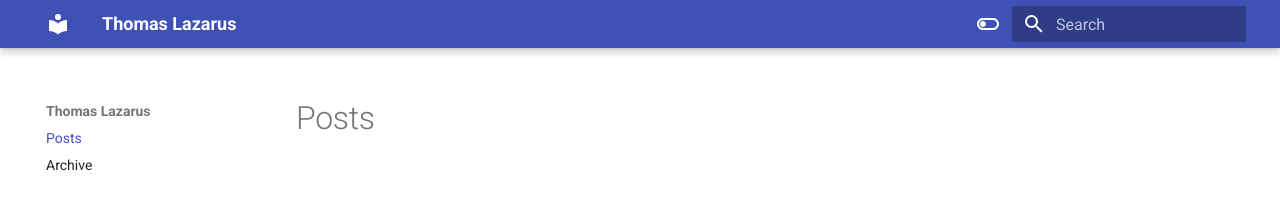
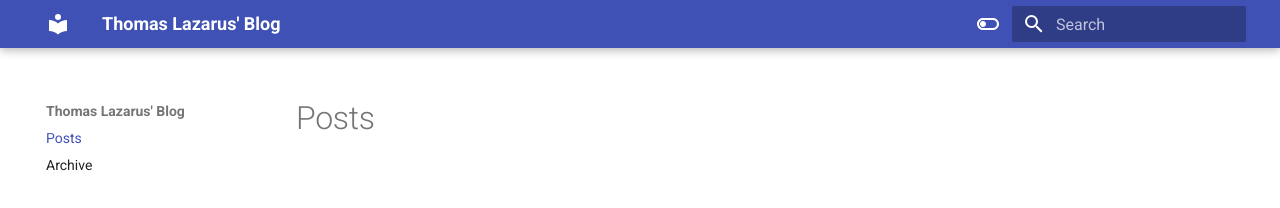
Before and after one commit to lazarust/lazarust.github.io, an MkDocs documentation site: the page built from site/blog/index.md, in a window 1280 px wide. Shown: the top 208 px of the page. Built offline with MkDocs 1.6.1 and Material for MkDocs 9.7.7, drawn with Linux system fonts in a browser that asks for light colours.

Commit message:
vault backup: 2024-06-15 21:18:18
Affected files:

```diff
--- a/mkdocs.yml
+++ b/mkdocs.yml
@@ -1,5 +1,5 @@
-site_description: Personal tech blog
-site_name: Thomas Lazarus
+site_description: Thomas Lazarus' Blog
+site_name: Thomas Lazarus' Blog
 site_url: http://lazarust.github.io
 
 docs_dir: ./site/blog
@@ -31,3 +31,7 @@ plugins:
         - categories
         - tags
       enabled: true
+
+markdown_extensions:
+  - toc:
+      permalink: true
```
Also changed, not shown: site/blog/posts/Blogging with Github Pages, MkDocs, and Obsidian.md, 1 other file.
